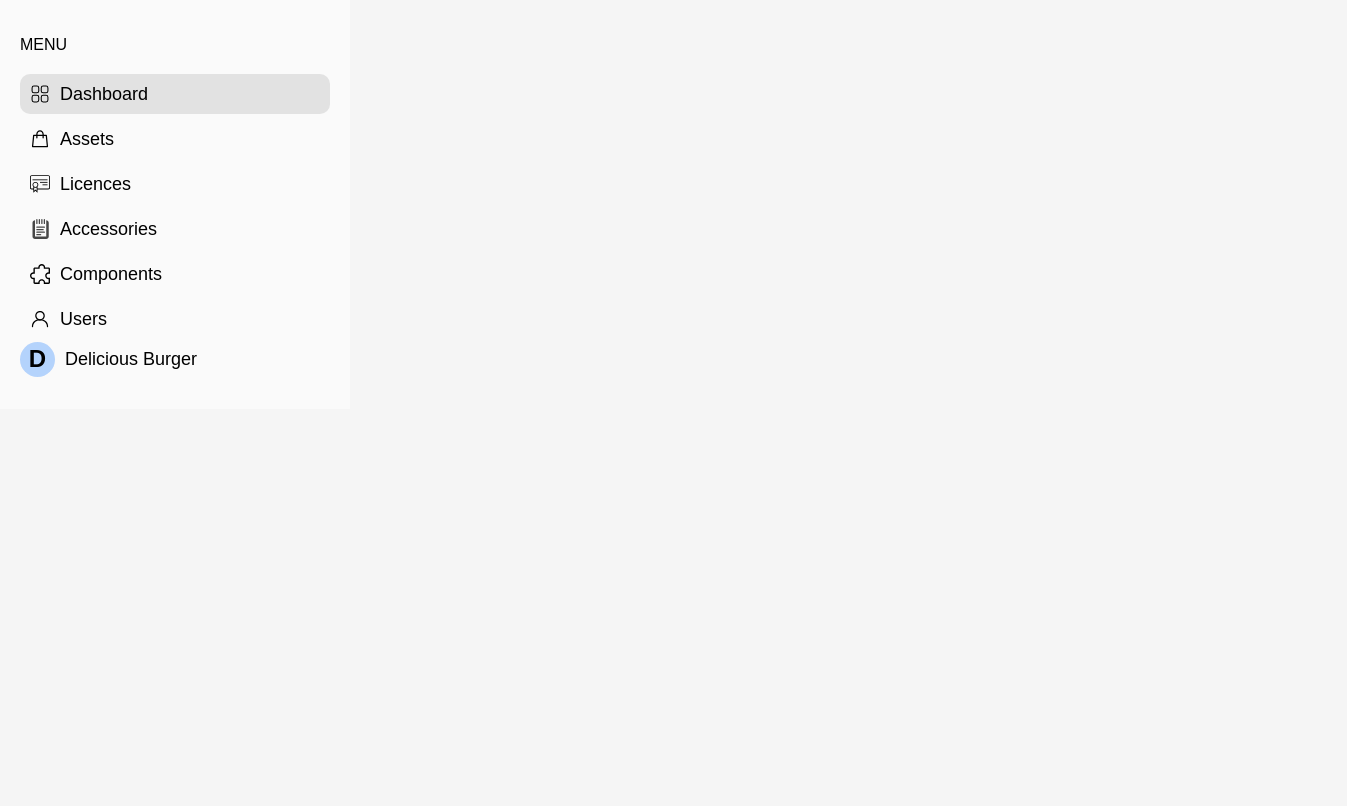
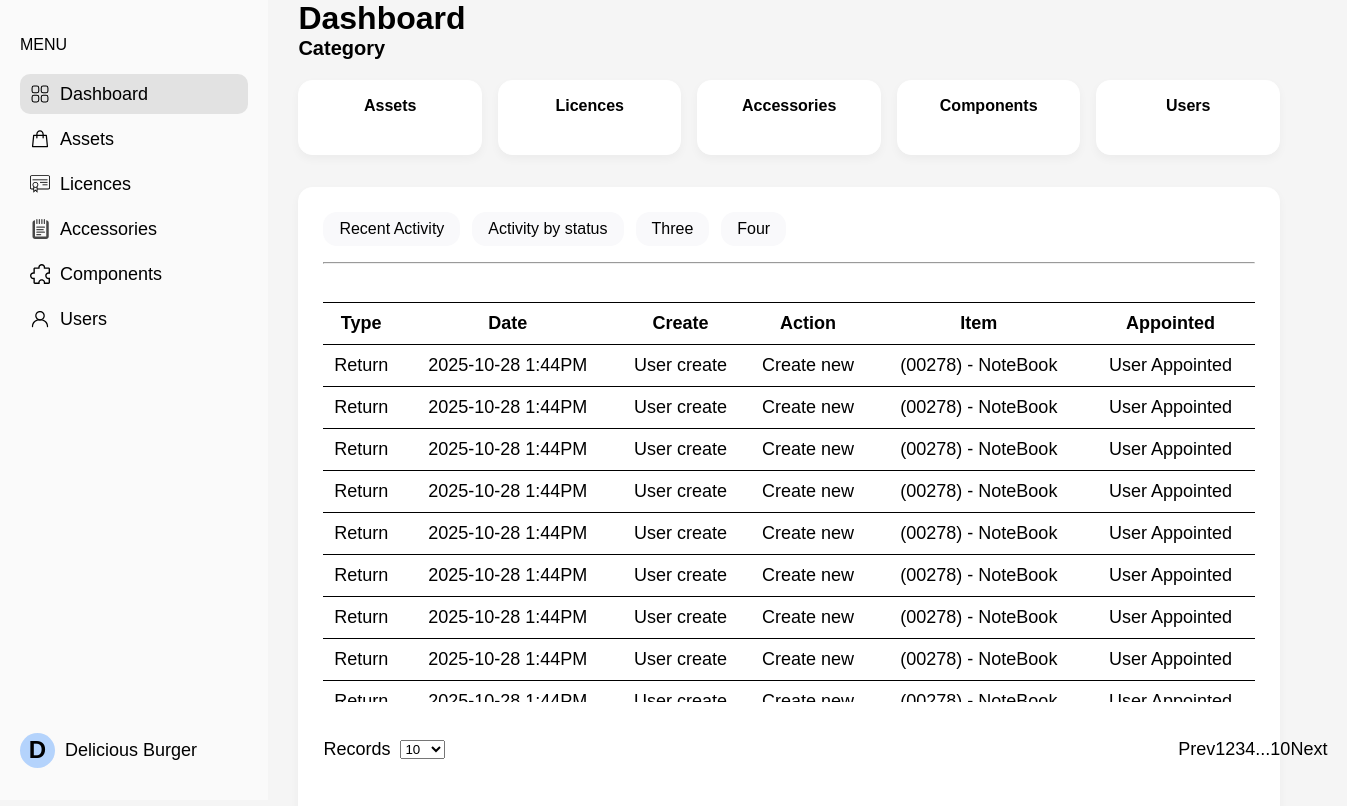
Before and after one commit to VampireLE/Assets-management, a React (Vite) app in the folder front/: page /users in a window 1280 px wide. Both pictures are taken after a click on the element "Dashboard". Shown: the top 806 px of the page, 1347 px wide, since content can reach past the window. Built offline with nearby package versions, Linux system fonts and the light colour scheme; no server answers; data requests are answered from the project's data file.

Commit message:
change style dashboard

```diff
--- a/front/src/components/Assets/Content/Content.module.scss
+++ b/front/src/components/Assets/Content/Content.module.scss
@@ -225,6 +225,8 @@
     margin: auto 30px;
 }
 
+
+
 .pagination__wrapper {
     display: flex;
     gap: 30px;
--- a/front/src/components/Assets/Content/Content.tsx
+++ b/front/src/components/Assets/Content/Content.tsx
@@ -17,11 +17,10 @@ export default function Content({ mode, setMode, onOpenPopup }) {
     const [id, setId] = useState(null);
     const [perpage, setPerpage] = useState(10);
     const rowMenu = useRef(null);
-    const table = useRef(null);
-    const [showMenu, setShowMenu] = useState(false);
+
     const queryClient = useQueryClient();
 
-    const { data, isLoading, error } = useQuery({
+    const { data, isLoading } = useQuery({
         queryKey: ["assets", page, showAll, perpage],
         queryFn: async () => {
             const res = await fetch(`http://localhost:3000/assets?page=${page}&&count=${perpage}`)
@@ -77,7 +76,7 @@ export default function Content({ mode, setMode, onOpenPopup }) {
             rowMenu.forEach((el) => {
                 el.style.display = 'none'
             })
-            setShowMenu(true)
+
             btnActive.style.display = 'flex'
         }
 
@@ -87,7 +86,6 @@ export default function Content({ mode, setMode, onOpenPopup }) {
                 target !== menu &&
                 target !== menuActive
             ) {
-                setShowMenu(false)
                 clickOutside()
             }
         }
@@ -102,15 +100,9 @@ export default function Content({ mode, setMode, onOpenPopup }) {
             buttons.forEach((el) => {
                 el.removeEventListener('click', openMenu)
             })
-
             document.removeEventListener('click', toggleMenu)
         }
     }, [data])
-
-    useEffect(() => {
-        if (table.current)
-        console.log((table.current).offsetHeight)
-    }, [showMenu])
 
     const styleStatus = (status: string) => {
         switch (status) {
@@ -181,7 +173,7 @@ export default function Content({ mode, setMode, onOpenPopup }) {
                     </div>
                     <div className={style.table__wrapper}>
 
-                        <table ref={table} className={style.table} style={overflow}>
+                        <table className={style.table} style={overflow}>
                             <thead>
                                 <tr className={style.table__cell}>
                                     <th>ASSET NAME</th>
@@ -193,7 +185,7 @@ export default function Content({ mode, setMode, onOpenPopup }) {
                             </thead>
                             <tbody>
                                 {
-                                    data?.data?.map((value, _) => {
+                                    data.data.map((value, _) => {
                                         const { _id, name, company, contact, status } = value;
                                         return (
                                             <tr key={_id} className={style['table-row']}>
--- a/front/src/components/Dashboard/Content/Content.tsx
+++ b/front/src/components/Dashboard/Content/Content.tsx
@@ -1,6 +1,91 @@
+import { useQuery, useQueryClient } from "@tanstack/react-query";
+import style from "./../Dashboard.module.scss"
+import { useState } from "react";
+import { useNavigate } from "react-router-dom";
+
 function Content() {
+    const [tab, setTab] = useState(1);
+    const navigate = useNavigate();
+
+    const queryClient = useQueryClient();
+
+
+
+    const {data: licencesLength, isLoading: isLoadinglicences} = useQuery({
+        queryKey: ["licences"],
+        queryFn: async () => {
+            const res = await fetch("http://localhost:3000/licences/count", {
+                headers: {
+                    'Authorization': 'Bearer ' + localStorage.getItem('token')
+                }
+            });
+            const json = await res.json();
+            return json;
+        }
+    })
+
+    const {data: accessoriesLength, isLoading: isLoadingAccessories} = useQuery({
+        queryKey: ["accessories"],
+        queryFn: async () => {
+            const res = await fetch("http://localhost:3000/accessories/count", {
+                headers: {
+                    'Authorization': 'Bearer ' + localStorage.getItem('token')
+                }
+            });
+            const json = await res.json();
+            return json;
+        }
+    })
+
+    const {data: componentsLength, isLoading: isLoadingComponents} = useQuery({
+        queryKey: ["components"],
+        queryFn: async () => {
+            const res = await fetch("http://localhost:3000/components/count", {
+                headers: {
+                    'Authorization': 'Bearer ' + localStorage.getItem('token')
+                }
+            });
+            const json = await res.json();
+            return json;
+        }
+    })
+
+    const {data: usersLength, isLoading: isLoadingUsers} = useQuery({
+        queryKey: ["users"],
+        queryFn: async () => {
+            const res = await fetch("http://localhost:3000/users/count", {
+                'headers': {
+                    'Authorization': 'Bearer ' + localStorage.getItem('token')
+                }
+            });
+            const json = await res.json();
+            return json;
+        }
+    })
+
+    const {data: assetsLength, isLoading: isLoadingAssets} = useQuery({
+        queryKey: ["assets"],
+        queryFn: async () => {
+            const res = await fetch("http://localhost:3000/assets/count", {
+                headers: {
+                    'Authorization': 'Bearer ' + localStorage.getItem('token')
+                }
+            })
+            const json = await res.json();
+            return json;
+        }
+    })
+
+    if (isLoadingAssets
+        && isLoadinglicences
+        && isLoadingAccessories
+        && isLoadingComponents
+        && isLoadingUsers
+
+    ) return <div>Loading</div>
+
     return (
-        <>
+        <div className={style.content}>
             <header className={style.header}>
                 <div className={style.header__wrapper}>
                     <div className={style.header__text}>
@@ -255,6 +340,8 @@ function Content() {
                     </div>
                 </div>
             </section>
-        </>
+        </div>
     )
 }
+
+export default Content;
--- a/front/src/components/Dashboard/Dashboard.module.scss
+++ b/front/src/components/Dashboard/Dashboard.module.scss
@@ -4,6 +4,14 @@
   // padding: $padding-base * 2;
   display: flex;
   flex-direction: row;
+  height: 100%;
+  gap: 30px;
+}
+
+.content {
+  display: flex;
+  flex-direction: column;
+  width: 100%;
 }
 
 .header {
@@ -83,7 +91,7 @@
 
 .dashboard {
     &__wrapper {
-      height: 660px;
+      height: 600px;
     background: $color-white;
     border-radius: $radius-base;
     padding: $padding-base * 1.5;
@@ -115,7 +123,26 @@
   }
 
   .content {
-    margin-top: 24px;
+    // margin-top: 24px;
     font-size: 18px;
   }
 }
+
+table {
+  width: 100%;
+  border-spacing: 0;
+  thead th {
+    padding-top: 10px;
+    padding-bottom: 10px;
+    border-top: 1px solid black;
+    border-bottom: 1px solid black;
+  }
+  tbody {
+    text-align: center;
+  }
+  tbody td {
+    padding-bottom: 10px;
+    padding-top: 10px;
+    border-bottom: 1px solid black;
+  }
+}
--- a/front/src/components/Dashboard/Dashboard.tsx
+++ b/front/src/components/Dashboard/Dashboard.tsx
@@ -3,89 +3,14 @@ import SideBar from "../Sidebar/SideBar";
 import style from './Dashboard.module.scss'
 import { useNavigate } from "react-router-dom";
 import { useQuery, useQueryClient } from "@tanstack/react-query";
+import Content from "./Content/Content";
 
 export default function Dashboard() {
-    const [tab, setTab] = useState(1);
-    const navigate = useNavigate();
-
-    const queryClient = useQueryClient();
-
-    const {data: assetsLength, isLoading: isLoadingAssets} = useQuery({
-        queryKey: ["assets"],
-        queryFn: async () => {
-            const res = await fetch("http://localhost:3000/assets/count", {
-                headers: {
-                    'Authorization': 'Bearer ' + localStorage.getItem('token')
-                }
-            })
-            const json = await res.json();
-            return json;
-        }
-    })
-
-    const {data: licencesLength, isLoading: isLoadinglicences} = useQuery({
-        queryKey: ["licences"],
-        queryFn: async () => {
-            const res = await fetch("http://localhost:3000/licences/count", {
-                headers: {
-                    'Authorization': 'Bearer ' + localStorage.getItem('token')
-                }
-            });
-            const json = await res.json();
-            return json;
-        }
-    })
-
-    const {data: accessoriesLength, isLoading: isLoadingAccessories} = useQuery({
-        queryKey: ["accessories"],
-        queryFn: async () => {
-            const res = await fetch("http://localhost:3000/accessories/count", {
-                headers: {
-                    'Authorization': 'Bearer ' + localStorage.getItem('token')
-                }
-            });
-            const json = await res.json();
-            return json;
-        }
-    })
-
-    const {data: componentsLength, isLoading: isLoadingComponents} = useQuery({
-        queryKey: ["components"],
-        queryFn: async () => {
-            const res = await fetch("http://localhost:3000/components/count", {
-                headers: {
-                    'Authorization': 'Bearer ' + localStorage.getItem('token')
-                }
-            });
-            const json = await res.json();
-            return json;
-        }
-    })
-
-    const {data: usersLength, isLoading: isLoadingUsers} = useQuery({
-        queryKey: ["users"],
-        queryFn: async () => {
-            const res = await fetch("http://localhost:3000/users/count", {
-                'headers': {
-                    'Authorization': 'Bearer ' + localStorage.getItem('token')
-                }
-            });
-            const json = await res.json();
-            return json;
-        }
-    })
-
-    if (isLoadingAssets
-        && isLoadinglicences
-        && isLoadingAccessories
-        && isLoadingComponents
-        && isLoadingUsers
-
-    ) return <div>Loading</div>
 
     return (
         <div className={style.layout}>
             <SideBar />
+            <Content />
         </div>
     )
 }
```
